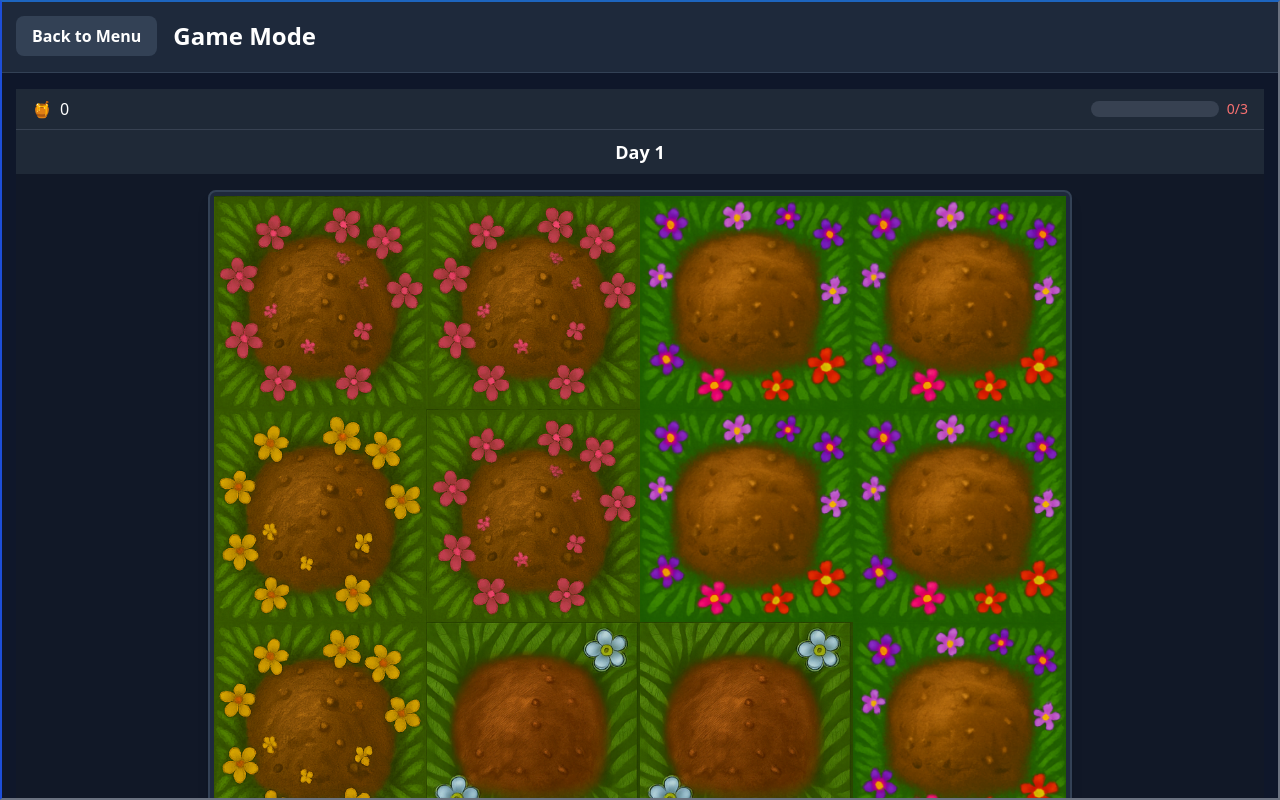
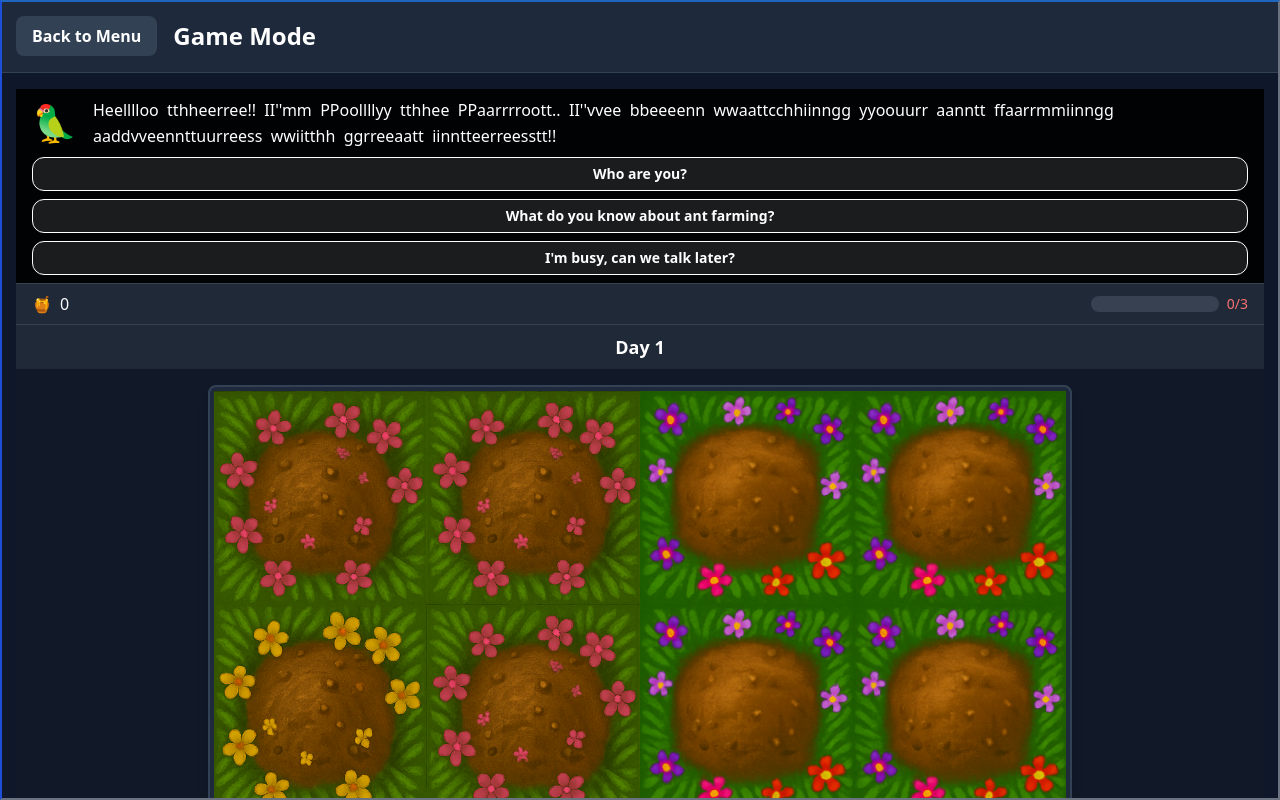
Before and after one commit to Crushford/Cassowary-Games, a Vue app: page /game in a window 1280 px wide. Shown: the top 800 px of the page. Built offline with nearby package versions, Linux system fonts and the light colour scheme.

Commit message:
initial dialogue screen

```diff
--- /dev/null
+++ b/src/components/DialogueBox.vue
@@ -0,0 +1,102 @@
+<template>
+  <div class="h-1/3 w-full bg-black/90 border-b border-gray-700">
+    <div class="h-full flex flex-col">
+      <!-- Character Avatar and Text Container -->
+      <div class="flex-1 flex items-center px-4 py-2">
+        <!-- Character Avatar -->
+        <div class="flex-shrink-0 mr-4">
+          <span class="text-4xl animate-bounce">🦜</span>
+        </div>
+
+        <!-- Dialogue Text -->
+        <div class="flex-1">
+          <div
+            class="text-white text-base leading-relaxed"
+            :class="{ 'animate-pulse': dialogueStore.isAnimating }"
+          >
+            <span v-if="dialogueStore.currentNode" class="typewriter">
+              {{ displayedText }}
+            </span>
+          </div>
+        </div>
+      </div>
+
+      <!-- Response Options -->
+      <div class="px-4 pb-2 space-y-2">
+        <button
+          v-for="option in dialogueStore.currentOptions"
+          :key="option.id"
+          @click="selectOption(option)"
+          class="w-full px-3 py-1.5 text-white text-sm font-bold text-center rounded-xl border border-white bg-white/10 hover:bg-white/20 hover:scale-105 transition-all duration-200 cursor-pointer focus:outline-none focus:ring-2 focus:ring-white/50"
+        >
+          {{ option.text }}
+        </button>
+      </div>
+    </div>
+  </div>
+</template>
+
+<script setup lang="ts">
+import { ref, onMounted, watch } from 'vue';
+import { useDialogueStore } from '../stores/dialogueStore';
+import { dialogueTree } from '../data/dialogue';
+
+const dialogueStore = useDialogueStore();
+const displayedText = ref('');
+const typewriterSpeed = 30; // milliseconds per character
+
+// Initialize dialogue when component mounts
+onMounted(() => {
+  dialogueStore.initializeDialogue(dialogueTree, 'start');
+  startTypewriter();
+});
+
+// Watch for changes in current node
+watch(
+  () => dialogueStore.currentNode,
+  (newNode) => {
+    if (newNode) {
+      startTypewriter();
+    }
+  }
+);
+
+// Typewriter effect
+const startTypewriter = () => {
+  if (!dialogueStore.currentNode) return;
+
+  dialogueStore.setAnimating(true);
+  displayedText.value = '';
+  const text = dialogueStore.currentNode.text;
+  let currentIndex = 0;
+
+  const typeNextChar = () => {
+    if (currentIndex < text.length) {
+      displayedText.value += text[currentIndex];
+      currentIndex++;
+      setTimeout(typeNextChar, typewriterSpeed);
+    } else {
+      dialogueStore.setAnimating(false);
+    }
+  };
+
+  typeNextChar();
+};
+
+// Handle option selection
+const selectOption = (option: { nextNodeId: string }) => {
+  dialogueStore.goToNode(option.nextNodeId);
+};
+
+defineOptions({
+  name: 'DialogueBox',
+});
+</script>
+
+<style scoped>
+.typewriter {
+  display: inline-block;
+  white-space: pre-wrap;
+  word-wrap: break-word;
+}
+</style>
--- /dev/null
+++ b/src/data/dialogue.ts
@@ -0,0 +1,83 @@
+import type { DialogueNode } from '../stores/dialogueStore';
+
+export const dialogueTree: Record<string, DialogueNode> = {
+  start: {
+    id: 'start',
+    text: "Hello there! I'm Polly the Parrot. I've been watching your ant farming adventures with great interest!",
+    options: [
+      {
+        id: 'start_1',
+        text: 'Who are you?',
+        nextNodeId: 'who_are_you',
+      },
+      {
+        id: 'start_2',
+        text: 'What do you know about ant farming?',
+        nextNodeId: 'ant_farming',
+      },
+      {
+        id: 'start_3',
+        text: "I'm busy, can we talk later?",
+        nextNodeId: 'busy',
+      },
+    ],
+  },
+  who_are_you: {
+    id: 'who_are_you',
+    text: "I'm Polly, the guardian of the ant farm! I've been here for generations, watching over the colony and helping new farmers like yourself.",
+    options: [
+      {
+        id: 'who_1',
+        text: "That's fascinating! Tell me more about your role.",
+        nextNodeId: 'guardian_role',
+      },
+      {
+        id: 'who_2',
+        text: 'How long have you been here?',
+        nextNodeId: 'how_long',
+      },
+      {
+        id: 'who_3',
+        text: 'I need to get back to farming.',
+        nextNodeId: 'back_to_farming',
+      },
+    ],
+  },
+  ant_farming: {
+    id: 'ant_farming',
+    text: "Oh, I know quite a bit! The key is to maintain the right balance of honey pots and avoid getting bitten. It's all about strategy!",
+    options: [
+      {
+        id: 'farming_1',
+        text: 'Can you give me some tips?',
+        nextNodeId: 'farming_tips',
+      },
+      {
+        id: 'farming_2',
+        text: "What's the deal with the honey pots?",
+        nextNodeId: 'honey_pots',
+      },
+      {
+        id: 'farming_3',
+        text: 'Thanks for the info!',
+        nextNodeId: 'back_to_farming',
+      },
+    ],
+  },
+  busy: {
+    id: 'busy',
+    text: "Of course! Farming is important work. Come back when you have time to chat. I'll be here!",
+    options: [
+      {
+        id: 'busy_1',
+        text: 'Actually, I do have time now.',
+        nextNodeId: 'start',
+      },
+      {
+        id: 'busy_2',
+        text: 'Thanks for understanding!',
+        nextNodeId: 'end',
+      },
+    ],
+  },
+};
--- /dev/null
+++ b/src/stores/dialogueStore.ts
@@ -0,0 +1,76 @@
+import { defineStore } from 'pinia';
+
+export interface DialogueOption {
+  id: string;
+  text: string;
+  nextNodeId: string;
+}
+
+export interface DialogueNode {
+  id: string;
+  text: string;
+  options: DialogueOption[];
+}
+
+export interface DialogueState {
+  currentNodeId: string | null;
+  isAnimating: boolean;
+  dialogueTree: Record<string, DialogueNode>;
+  hasSeenNode: Set<string>;
+}
+
+export const useDialogueStore = defineStore('dialogue', {
+  state: (): DialogueState => ({
+    currentNodeId: null,
+    isAnimating: false,
+    dialogueTree: {},
+    hasSeenNode: new Set(),
+  }),
+
+  getters: {
+    currentNode: (state): DialogueNode | null => {
+      if (!state.currentNodeId) return null;
+      return state.dialogueTree[state.currentNodeId] || null;
+    },
+
+    currentOptions: (state): DialogueOption[] => {
+      if (!state.currentNodeId) return [];
+      return state.dialogueTree[state.currentNodeId]?.options || [];
+    },
+
+    isDialogueActive: (state): boolean => {
+      return state.currentNodeId !== null;
+    },
+  },
+
+  actions: {
+    initializeDialogue(dialogueTree: Record<string, DialogueNode>, startNodeId: string) {
+      this.dialogueTree = dialogueTree;
+      this.currentNodeId = startNodeId;
+      this.hasSeenNode = new Set([startNodeId]);
+    },
+
+    goToNode(nodeId: string) {
+      if (!this.dialogueTree[nodeId]) {
+        console.error(`Dialogue node ${nodeId} not found`);
+        return;
+      }
+      this.currentNodeId = nodeId;
+      this.hasSeenNode.add(nodeId);
+    },
+
+    setAnimating(isAnimating: boolean) {
+      this.isAnimating = isAnimating;
+    },
+
+    resetDialogue() {
+      this.currentNodeId = null;
+      this.isAnimating = false;
+      this.hasSeenNode.clear();
+    },
+
+    hasVisitedNode(nodeId: string): boolean {
+      return this.hasSeenNode.has(nodeId);
+    },
+  },
+});
--- a/src/views/GameMode.vue
+++ b/src/views/GameMode.vue
@@ -1,4 +1,6 @@
 <template>
+  <!-- Add Dialogue Box -->
+  <DialogueBox />
   <div class="flex flex-col bg-gray-900">
     <div class="w-full max-w-full mx-auto">
       <!-- Stats Bar -->
@@ -53,6 +55,7 @@ import PlayGrid from '../components/PlayGrid.vue';
 import { onMounted } from 'vue';
 import DiggingModeToggle from '../components/DiggingModeToggle.vue';
 import BitesDisplay from '../components/BitesDisplay.vue';
+import DialogueBox from '../components/DialogueBox.vue';
 
 const gameStore = useGameStore();
 
```
